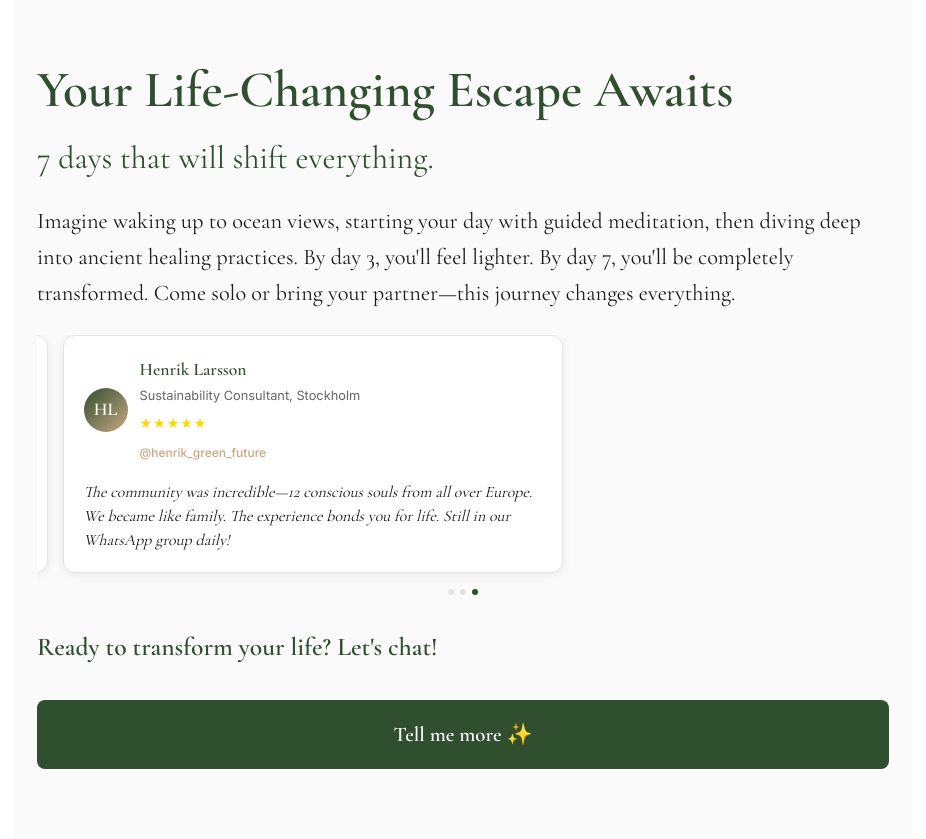
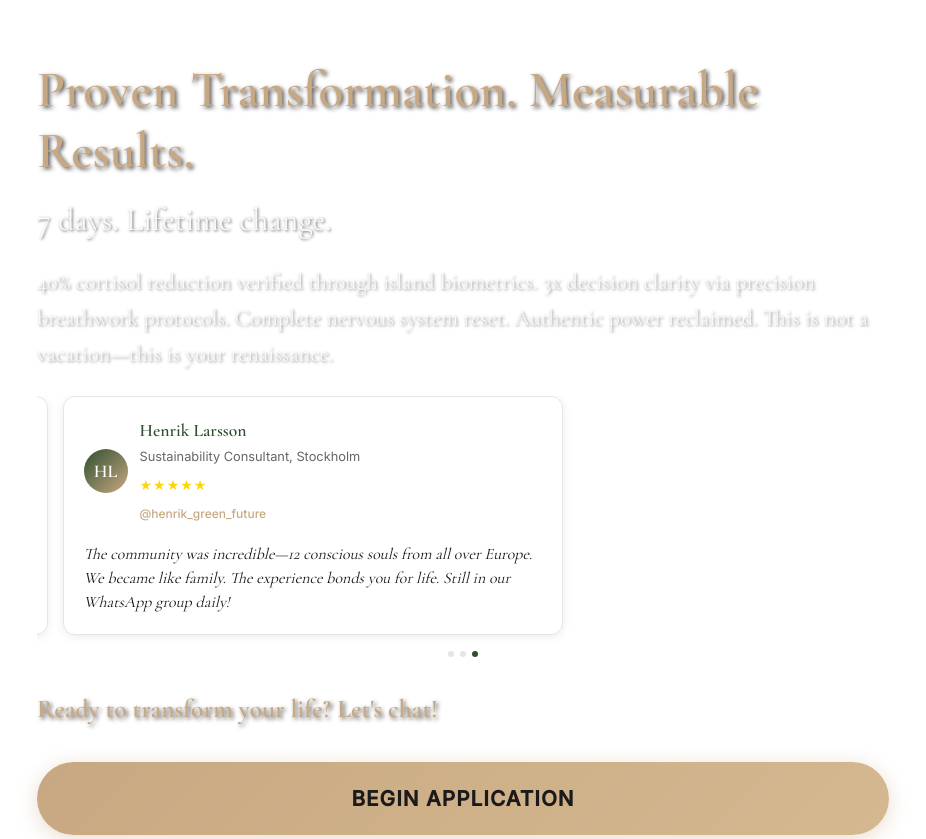
Before and after one commit to aumsound/dragon_soul_site, a website: page v2/index.html in a window 1280 px wide. Shown: the part 800-1639 px from the top of the page, without its empty margins (177-1103 px from the left). Drawn offline with nearby package versions, Linux system fonts and the light colour scheme.

Commit message:
🎬 V2: Fixed video background + Premium copywriting + Hero-style colors and buttons

```diff
--- a/v2/index.html
+++ b/v2/index.html
@@ -21,21 +21,16 @@
             font-family: 'Inter', sans-serif;
             line-height: 1.6;
             color: #1A1A1A;
-            background: #FFFFFF;
+            background: transparent;
             position: relative;
             overflow-x: hidden;
         }
-
-
 
         .section {
             padding: 60px 24px;
             max-width: 900px;
             margin: 0 auto;
-        }
-
-        .section:nth-child(even) {
-            background: #FAFAFA;
+            background: transparent;
         }
 
         h1 {
@@ -43,8 +38,9 @@
             font-size: clamp(2rem, 6vw, 3.2rem);
             font-weight: 600;
             margin-bottom: 16px;
-            color: #2F4F2F;
+            color: #C8A882;
             line-height: 1.2;
+            text-shadow: 2px 2px 4px rgba(0,0,0,0.7);
         }
 
         h2 {
@@ -52,8 +48,9 @@
             font-size: clamp(1.3rem, 4vw, 2rem);
             font-weight: 500;
             margin-bottom: 24px;
-            color: #2F4F2F;
+            color: rgba(255,255,255,0.9);
             line-height: 1.3;
+            text-shadow: 1px 1px 3px rgba(0,0,0,0.6);
         }
 
         .text {
@@ -62,22 +59,26 @@
             font-weight: 400;
             line-height: 1.6;
             margin-bottom: 24px;
-            color: #1A1A1A;
+            color: rgba(255,255,255,0.85);
+            text-shadow: 1px 1px 3px rgba(0,0,0,0.5);
         }
 
         .button {
             display: block;
             width: 100%;
-            background: #2F4F2F;
-            color: white;
+            background: linear-gradient(135deg, #C8A882 0%, #D4B890 100%);
+            color: #1A1A1A;
             text-decoration: none;
-            padding: 18px;
-            border-radius: 8px;
-            font-family: 'Cormorant Garamond', serif;
+            padding: 20px;
+            border-radius: 50px;
+            font-family: 'Inter', sans-serif;
             font-weight: 600;
             font-size: clamp(1.1rem, 3vw, 1.3rem);
             text-align: center;
             margin: 32px 0;
+            box-shadow: 0 4px 20px rgba(200,168,130,0.4);
+            text-transform: uppercase;
+            letter-spacing: 1px;
         }
 
         .reviews-container {
@@ -196,9 +197,10 @@
         .ready-text {
             font-family: 'Cormorant Garamond', serif;
             font-weight: 600;
-            color: #2F4F2F;
+            color: #C8A882;
             margin: 32px 0 16px 0;
             font-size: clamp(1.2rem, 3.5vw, 1.6rem);
+            text-shadow: 2px 2px 4px rgba(0,0,0,0.7);
         }
 
         .last-hero {
@@ -270,17 +272,13 @@
         }
 
         .video-container {
-            position: absolute;
+            position: fixed;
             top: 0;
             left: 0;
             width: 100%;
-            height: 100%;
-            z-index: 1;
-            transition: opacity 2s ease-out;
-        }
-
-        .video-container.fade-out {
-            opacity: 0;
+            height: 100vh;
+            z-index: -2;
+            overflow: hidden;
         }
 
         #heroVideo {
@@ -291,13 +289,13 @@
         }
 
         .video-overlay {
-            position: absolute;
+            position: fixed;
             top: 0;
             left: 0;
             width: 100%;
-            height: 100%;
-            background: rgba(0,0,0,0.3);
-            z-index: 2;
+            height: 100vh;
+            background: rgba(0,0,0,0.4);
+            z-index: -1;
         }
 
         .hero-content {
@@ -431,7 +429,7 @@
             <h1 class="hero-title">DRAGON SOUL</h1>
             <h2 class="hero-subtitle">Transformative Escape • Koh Phangan<br>Thailand's Hidden Paradise</h2>
             <p class="hero-text">Where spiritual awakening meets luxury living. Join our intimate group of 12 conscious souls for the ultimate mind-body-spirit reset in tropical paradise.</p>
-            <a href="https://wa.me/66123456789?text=Hey!%20I%20want%20to%20know%20more%20about%20Dragon%20Soul%20retreat.%20This%20looks%20incredible!" class="hero-cta">I'm interested ✨</a>
+            <a href="https://wa.me/66123456789?text=Ready%20for%20Dragon%20Soul%20screening.%20I%20seek%20transformation%2C%20not%20vacation.%20Begin%20my%20application%20process." class="hero-cta">Begin Application</a>
         </div>
 
         <div class="scroll-indicator">
@@ -444,9 +442,9 @@
 
     <!-- About Place -->
     <section class="section">
-        <h1>Your Life-Changing Escape Awaits</h1>
-        <h2>7 days that will shift everything.</h2>
-        <p class="text">Imagine waking up to ocean views, starting your day with guided meditation, then diving deep into ancient healing practices. By day 3, you'll feel lighter. By day 7, you'll be completely transformed. Come solo or bring your partner—this journey changes everything.</p>
+        <h1>Proven Transformation. Measurable Results.</h1>
+        <h2>7 days. Lifetime change.</h2>
+        <p class="text">40% cortisol reduction verified through island biometrics. 3x decision clarity via precision breathwork protocols. Complete nervous system reset. Authentic power reclaimed. This is not a vacation—this is your renaissance.</p>
 
         <div class="reviews-container">
             <div class="reviews-track">
@@ -501,7 +499,7 @@
         </div>
 
         <p class="ready-text">Ready to transform your life? Let's chat!</p>
-        <a href="https://wa.me/66123456789?text=Hey!%20I%20want%20to%20know%20more%20about%20Dragon%20Soul%20retreat.%20This%20looks%20incredible!" class="button">Tell me more ✨</a>
+        <a href="https://wa.me/66123456789?text=Ready%20for%20Dragon%20Soul%20screening.%20I%20seek%20transformation%2C%20not%20vacation.%20Begin%20my%20application%20process." class="button">Begin Application</a>
     </section>
 
     <!-- Accommodation -->
@@ -563,7 +561,7 @@
         </div>
 
         <p class="ready-text">Your perfect sanctuary is waiting for you!</p>
-        <a href="https://wa.me/66123456789?text=Hey!%20I%20want%20to%20know%20more%20about%20Dragon%20Soul%20retreat.%20This%20looks%20incredible!" class="button">Book my space ✨</a>
+        <a href="https://wa.me/66123456789?text=Ready%20for%20Dragon%20Soul%20screening.%20I%20seek%20transformation%2C%20not%20vacation.%20Begin%20my%20application%20process." class="button">Begin Application</a>
     </section>
 
     <!-- Programs -->
@@ -625,7 +623,7 @@
         </div>
 
         <p class="ready-text">Only 8 spaces left for October 2025! ✨</p>
-        <a href="https://wa.me/66123456789?text=Hey!%20I%20want%20to%20know%20more%20about%20Dragon%20Soul%20retreat.%20This%20looks%20incredible!" class="button">Secure my spot ✨</a>
+        <a href="https://wa.me/66123456789?text=Ready%20for%20Dragon%20Soul%20screening.%20I%20seek%20transformation%2C%20not%20vacation.%20Begin%20my%20application%20process." class="button">Begin Application</a>
     </section>
 
     <!-- Team -->
```
